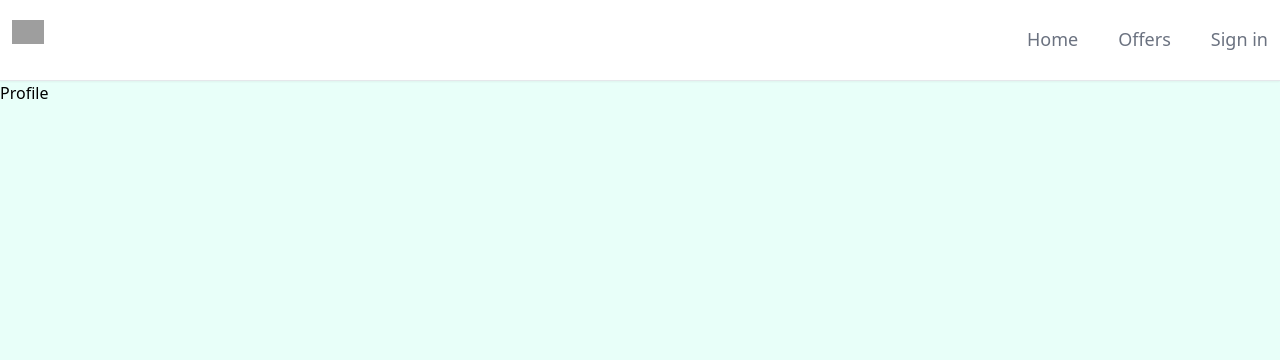
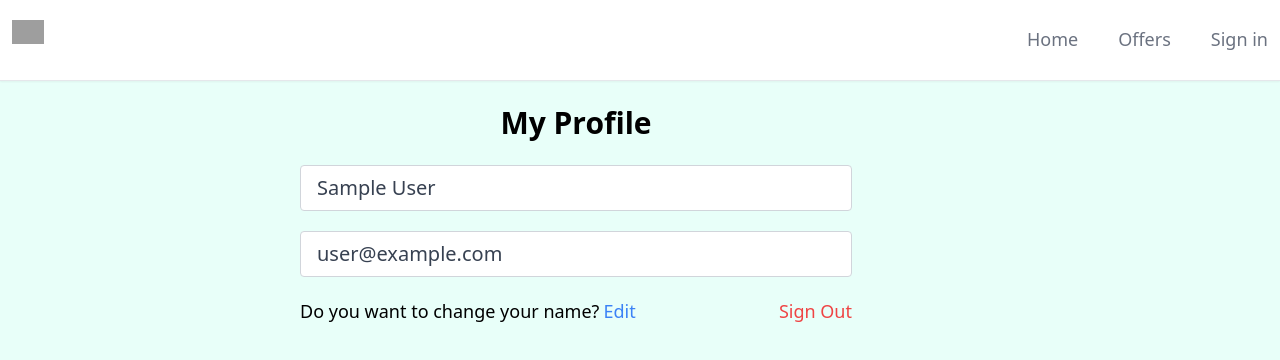
Before and after one commit to FabriceYong/Realtor-clone, a React (Vite) app in the folder client/: page /profile in a window 1280 px wide. Shown: the top 360 px of the page. Built offline with nearby package versions, Linux system fonts and the light colour scheme; no server answers; sample sign-in values are in the browser's storage; grey boxes are pictures that could not be loaded.

Commit message:
create private route and custom hook for protecting the profile page and add the logout functionality

```diff
--- a/client/src/App.jsx
+++ b/client/src/App.jsx
@@ -9,16 +9,18 @@ import SignIn from './pages/SignIn'
 import ForgotPassword from './pages/ForgotPassword'
 import Offers from './pages/Offers'
 import Navbar from './components/Navbar'
+import PrivateRoutes from './components/PrivateRoutes'
 
 function App() {
-
   return (
     <>
       <Router>
         <Navbar />
         <Routes>
           <Route exact path="/" element={<Home />} />
-          <Route exact path="/profile" element={<Profile />} />
+          <Route exact path="/profile" element={<PrivateRoutes />}>
+            <Route exact path="/profile" element={<Profile />} />
+          </Route>
           <Route exact path="/signin" element={<SignIn />} />
           <Route exact path="/signup" element={<SignUp />} />
           <Route exact path="/forgot-password" element={<ForgotPassword />} />
--- a/client/src/components/OAuth.jsx
+++ b/client/src/components/OAuth.jsx
@@ -30,13 +30,13 @@ const OAuth = () => {
         })
         toast.success('Account created successfully')
       } else {
-        toast.warn('User already exists, please login')
+        toast.warn('User already exists, login successful')
       }
       console.log(user)
       setLoading(false)
       navigate('/')
     }catch (err) {
-      toast.error('could nto authorize with Google')
+      toast.error('could not authorize sign in with Google')
       console.log(err)
       setLoading(false)
     }
--- /dev/null
+++ b/client/src/components/PrivateRoutes.jsx
@@ -0,0 +1,15 @@
+import React from 'react'
+import { Outlet, Navigate } from 'react-router-dom'
+import { useAuthStatus } from '../hooks/useAuthStatus'
+
+const PrivateRoutes = () => {
+    const [ loggedIn, loading ] = useAuthStatus()
+    console.log(loggedIn, loading)
+
+    if(loading) {
+        return <h2>Loading...</h2>
+    }
+  return loggedIn ? <Outlet /> : <Navigate to='/signin' />
+}
+
+export default PrivateRoutes
--- /dev/null
+++ b/client/src/hooks/useAuthStatus.jsx
@@ -0,0 +1,20 @@
+import React, {useState, useEffect} from "react";
+import { getAuth, onAuthStateChanged } from 'firebase/auth'
+
+export const useAuthStatus = () => {
+    const [loggedIn, setLoggedIn] = useState(false);
+    const [loading, setLoading] = useState(true)
+
+    useEffect(() => {
+        const auth = getAuth()
+        onAuthStateChanged(auth, (user) => {
+            console.log(user)
+            if(user) {
+                setLoggedIn(true)
+            }
+            setLoading(false)
+        })
+    },[])
+
+    return [loggedIn, loading]
+}
--- a/client/src/pages/Profile.jsx
+++ b/client/src/pages/Profile.jsx
@@ -1,8 +1,54 @@
-import React from 'react'
+import React, { useState } from 'react'
+import { getAuth } from 'firebase/auth'
+import { useNavigate } from 'react-router-dom'
 
 const Profile = () => {
+  const navigate = useNavigate()
+  const auth = getAuth()
+  const [formData, setFormData] = useState({ username: auth.currentUser.displayName, email: auth.currentUser.email })
+  const { username, email } = formData
+
+    // signout function
+    const onLogout = () => {
+      auth.signOut()
+      navigate('/')
+    }
+
   return (
-    <div>Profile</div>
+    <>
+      <section className="max-w-6xl flex justify-center items-center flex-col">
+        <h1 className="text-3xl text-center mt-6 font-bold">My Profile</h1>
+        <div className="w-full md:w-[50%] mt-6 px-3">
+          <form>
+            {/* Name input */}
+            <input
+              type="text"
+              id="name"
+              value={username}
+              disabled
+              className="w-full px-4 py-2 text-xl text-gray-700 bg-white border border-gray-300 rounded transition ease-in-out"
+            />
+
+            {/* Email input */}
+            <input
+              type="email"
+              id="email"
+              value={email}
+              disabled
+              className="w-full px-4 py-2 text-xl text-gray-700 bg-white border border-gray-300 rounded transition ease-in-out my-5"
+            />
+
+            <div className='flex justify-between whitespace-nowrap text-sm sm:text-lg mb-5'>
+              <p className='flex items-center font-medium'>
+                Do you want to change your name?
+                <span className='text-blue-500 hover:text-blue-700 transition ease-in-out duration-200 ml-1 cursor-pointer'>Edit</span>
+              </p>
+              <p onClick={onLogout} className='text-red-500 font-medium hover:text-red-700 transition duration-200 ease-in-out cursor-pointer'>Sign Out</p>
+            </div>
+          </form>
+        </div>
+      </section>
+    </>
   )
 }
 
```
